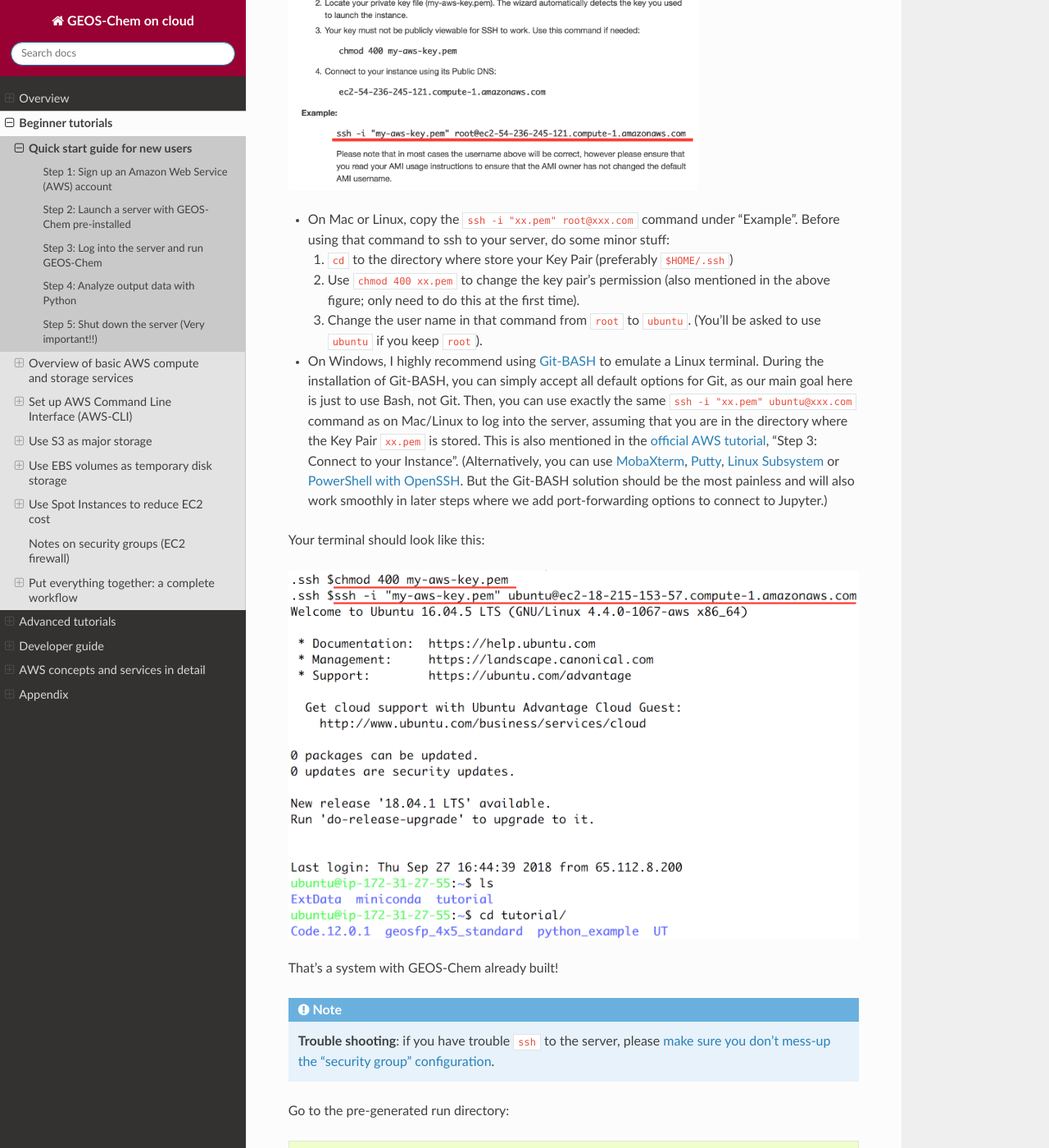
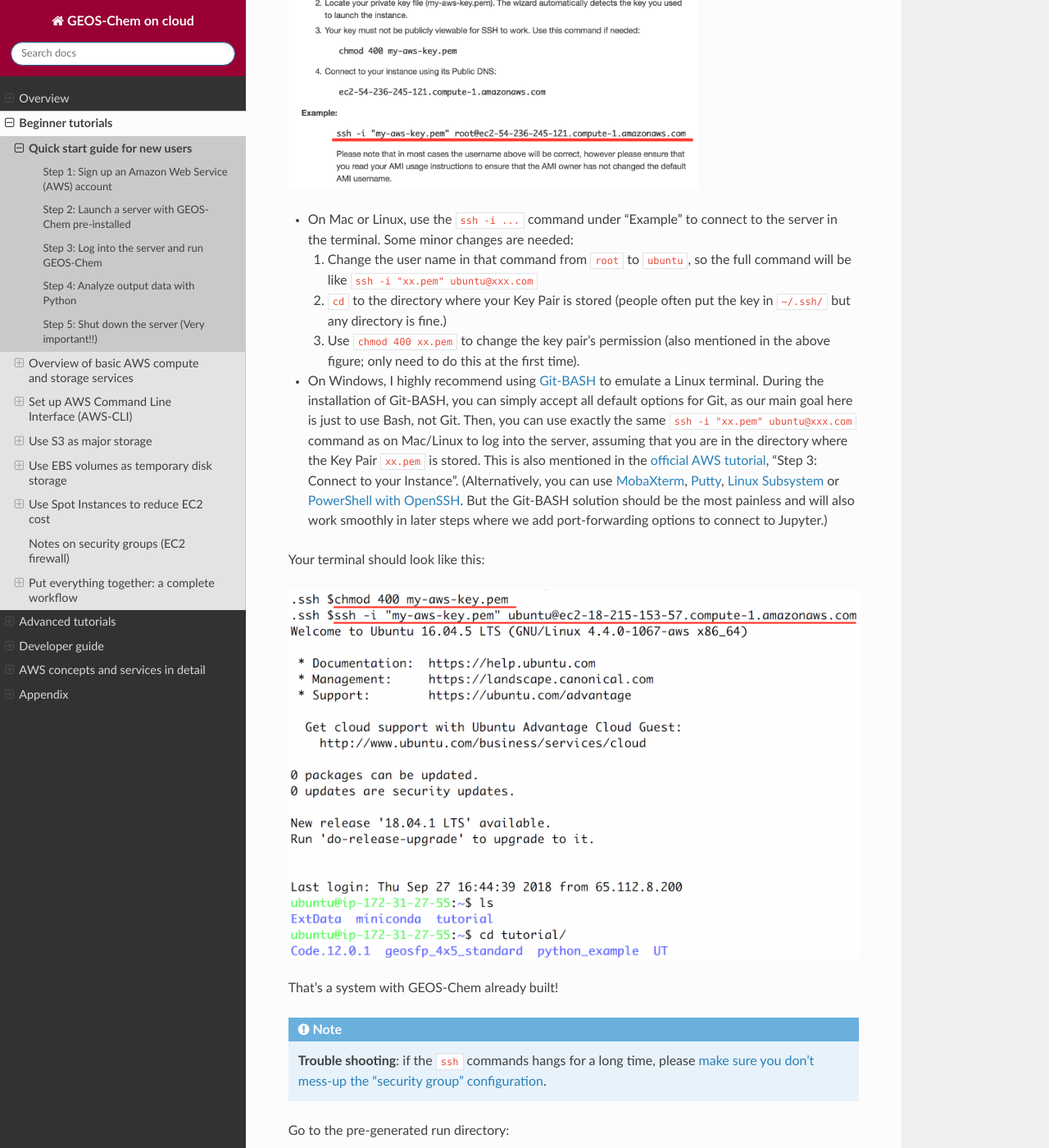
Before and after one commit to geoschem/geos-chem-cloud, a Sphinx documentation site: the page built from doc/source/chapter02_beginner-tutorial/quick-start.rst, in a window 1280 px wide and 1400 px high, scrolled down 4169 px. Shown: the whole window at 82% size. Built offline with Sphinx 7.4.7 and the Read the Docs theme 2.0.0, drawn with Linux system fonts in a browser that asks for light colours; some of the changed text lies outside the part shown.

Commit message:
Clarify EC2 log-in steps

```diff
--- a/doc/source/chapter02_beginner-tutorial/quick-start.rst
+++ b/doc/source/chapter02_beginner-tutorial/quick-start.rst
@@ -78,12 +78,12 @@
 .. figure:: img/connect_instruction.png
   :width: 500 px
 
-- On Mac or Linux, copy the ``ssh -i "xx.pem" root@xxx.com`` command under "Example".
-  Before using that command to ssh to your server, do some minor stuff:
+- On Mac or Linux, use the ``ssh -i ...`` command under "Example" to connect to the server in the terminal. Some minor changes are needed:
 
-  (1) ``cd`` to the directory where store your Key Pair (preferably ``$HOME/.ssh``)
-  (2) Use ``chmod 400 xx.pem`` to change the key pair's permission (also mentioned in the above figure; only need to do this at the first time).
-  (3) Change the user name in that command from ``root`` to ``ubuntu``. (You'll be asked to use ``ubuntu`` if you keep ``root``).
+  (1) Change the user name in that command from ``root`` to ``ubuntu``, so the full command will be like ``ssh -i "xx.pem" ubuntu@xxx.com``
+  (2) ``cd`` to the directory where your Key Pair is stored (people often put the key in ``~/.ssh/`` but any directory is fine.)
+  (3) Use ``chmod 400 xx.pem`` to change the key pair's permission (also mentioned in the above figure; only need to do this at the first time).
+
 - On Windows, I highly recommend using `Git-BASH <https://gitforwindows.org>`_ to emulate a Linux terminal. During the installation of Git-BASH, you can simply accept all default options for Git, as our main goal here is just to use Bash, not Git. Then, you can use exactly the same ``ssh -i "xx.pem" ubuntu@xxx.com`` command as on Mac/Linux to log into the server, assuming that you are in the directory where the Key Pair ``xx.pem`` is stored. This is also mentioned in the `official AWS tutorial <https://aws.amazon.com/getting-started/tutorials/launch-a-virtual-machine>`_, "Step 3: Connect to your Instance". (Alternatively, you can use `MobaXterm <http://angus.readthedocs.io/en/2016/amazon/log-in-with-mobaxterm-win.html>`_, `Putty <https://docs.aws.amazon.com/AWSEC2/latest/UserGuide/putty.html>`_, `Linux Subsystem <https://docs.aws.amazon.com/AWSEC2/latest/UserGuide/WSL.html>`_ or `PowerShell with OpenSSH <https://blogs.msdn.microsoft.com/powershell/2017/12/15/using-the-openssh-beta-in-windows-10-fall-creators-update-and-windows-server-1709/>`_. But the Git-BASH solution should be the most painless and will also work smoothly in later steps where we add port-forwarding options to connect to Jupyter.)
 
 Your terminal should look like this:
@@ -94,7 +94,7 @@
 
 .. note::
 
-  **Trouble shooting**: if you have trouble ``ssh`` to the server, please :doc:`make sure you don't mess-up the "security group" configuration <security-group>`.
+  **Trouble shooting**: if the ``ssh`` commands hangs for a long time, please :doc:`make sure you don't mess-up the "security group" configuration <security-group>`.
 
 Go to the pre-generated run directory::
 
```
Also changed, not shown: other parts of doc/source/chapter02_beginner-tutorial/quick-start.rst (+1 -1 lines).
